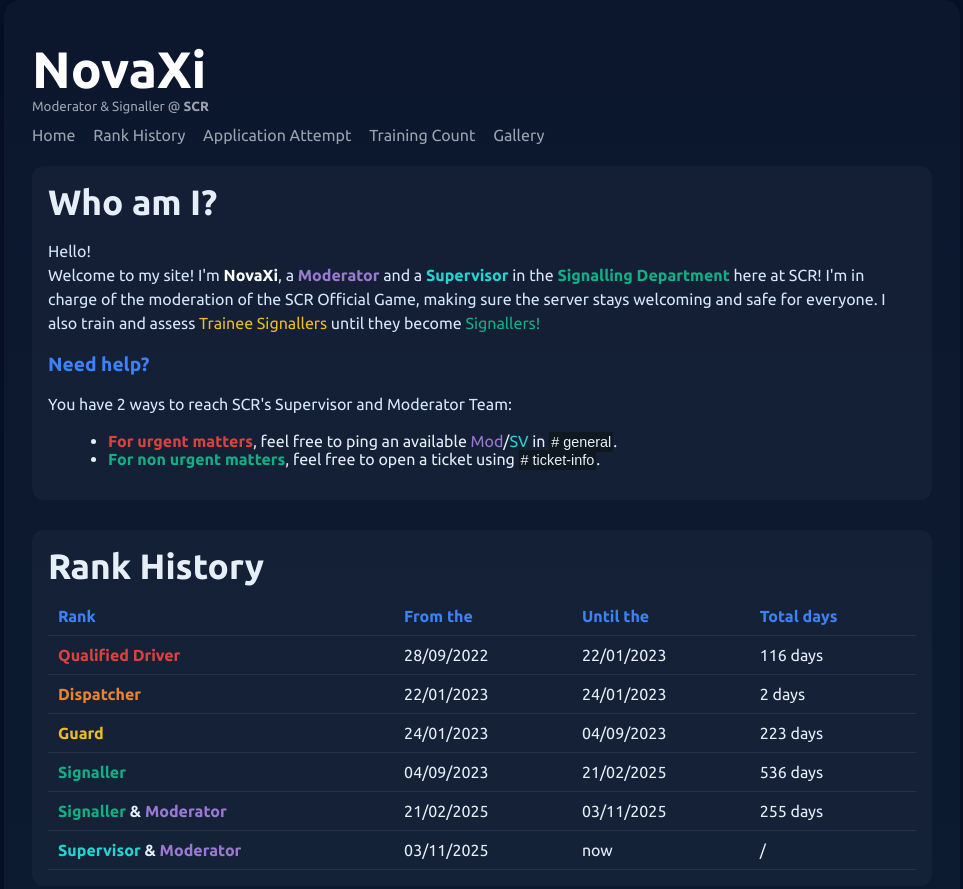
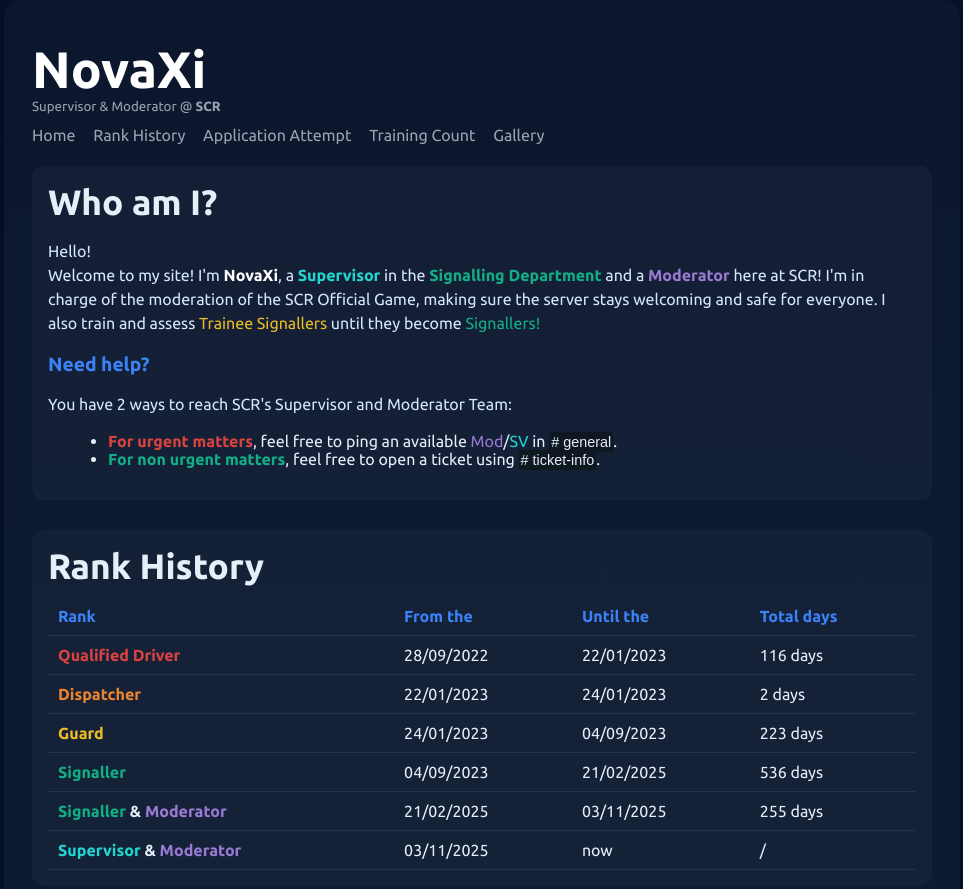
Before and after one commit to NovaXi/novaxi.github.io, a plain HTML site: page index.html in a window 1280 px wide. Shown: the top 889 px of the page, without its empty margins (158-1121 px from the left). Drawn offline with Linux system fonts and the light colour scheme; a web font is replaced by a local one.

Commit message:
Fix: missing Supervisor as main role

```diff
--- a/index.html
+++ b/index.html
@@ -4,7 +4,7 @@
   <meta charset="utf-8">
   <meta name="viewport" content="width=device-width, initial-scale=1.0">
   <title>NovaXi - SCR</title>
-  <meta name="description" content="NovaXi's Site - Moderator & Signaller at SCR">
+  <meta name="description" content="NovaXi's Site - Supervisor & Moderator at SCR">
   <link href="https://fonts.googleapis.com/css2?family=Ubuntu:wght@300;400;500;700&display=swap" rel="stylesheet">
   <link href="https://fonts.googleapis.com/css2?family=Google+Sans+Mono:ital,wght@0,400;0,500;0,600;0,700;1,400;1,500;1,600;1,700" rel="stylesheet">
   <link rel="stylesheet" href="styles.css">
@@ -21,7 +21,7 @@
     <header>
       <div class="brand">
         <h1>NovaXi</h1>
-        <small>Moderator & Signaller @ <b>SCR</b></small>
+        <small>Supervisor & Moderator @ <b>SCR</b></small>
         <nav>
           <a href="#home">Home</a>
           <a href="#rank">Rank History</a>
@@ -37,7 +37,7 @@
         <div style="flex:1">
           <div class="card">
             <h2>Who am I?</h2>
-            <p>Hello!<br>Welcome to my site! I'm <b>NovaXi</b>, a <b><span class="MOD_COLOUR">Moderator</span></b> and a <b><span class="SV_COLOUR">Supervisor</span></b> in the <b><span class="SG_COLOUR">Signalling Department</span></b> here at SCR! I'm in charge of the moderation of the SCR Official Game, making sure the server stays welcoming and safe for everyone. I also train and assess <span class="GD_COLOUR">Trainee Signallers</span> until they become <span class="SG_COLOUR">Signallers!</span></p>
+            <p>Hello!<br>Welcome to my site! I'm <b>NovaXi</b>, a <b><span class="SV_COLOUR">Supervisor</span></b> in the <b><span class="SG_COLOUR">Signalling Department</span></b> and a <b><span class="MOD_COLOUR">Moderator</span></b> here at SCR! I'm in charge of the moderation of the SCR Official Game, making sure the server stays welcoming and safe for everyone. I also train and assess <span class="GD_COLOUR">Trainee Signallers</span> until they become <span class="SG_COLOUR">Signallers!</span></p>
 
             <h3 class="section-title">Need help?</h3>
             <p>You have 2 ways to reach SCR's Supervisor and Moderator Team:</p>
```
